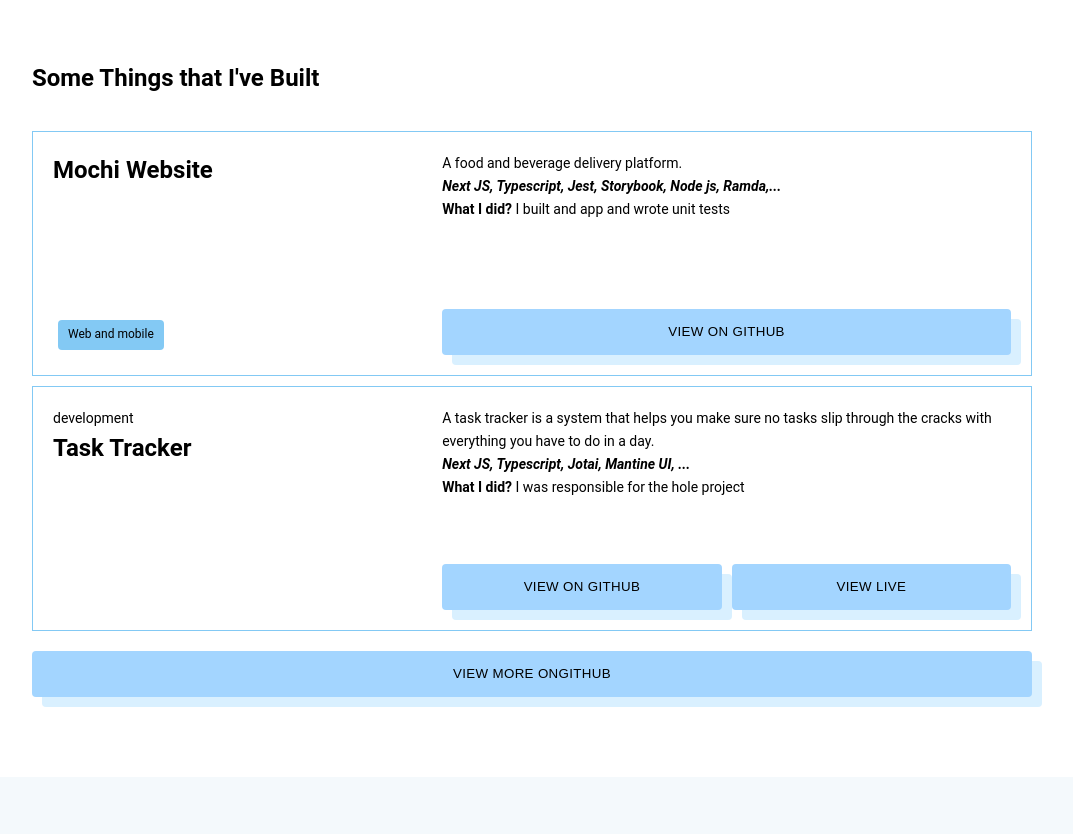
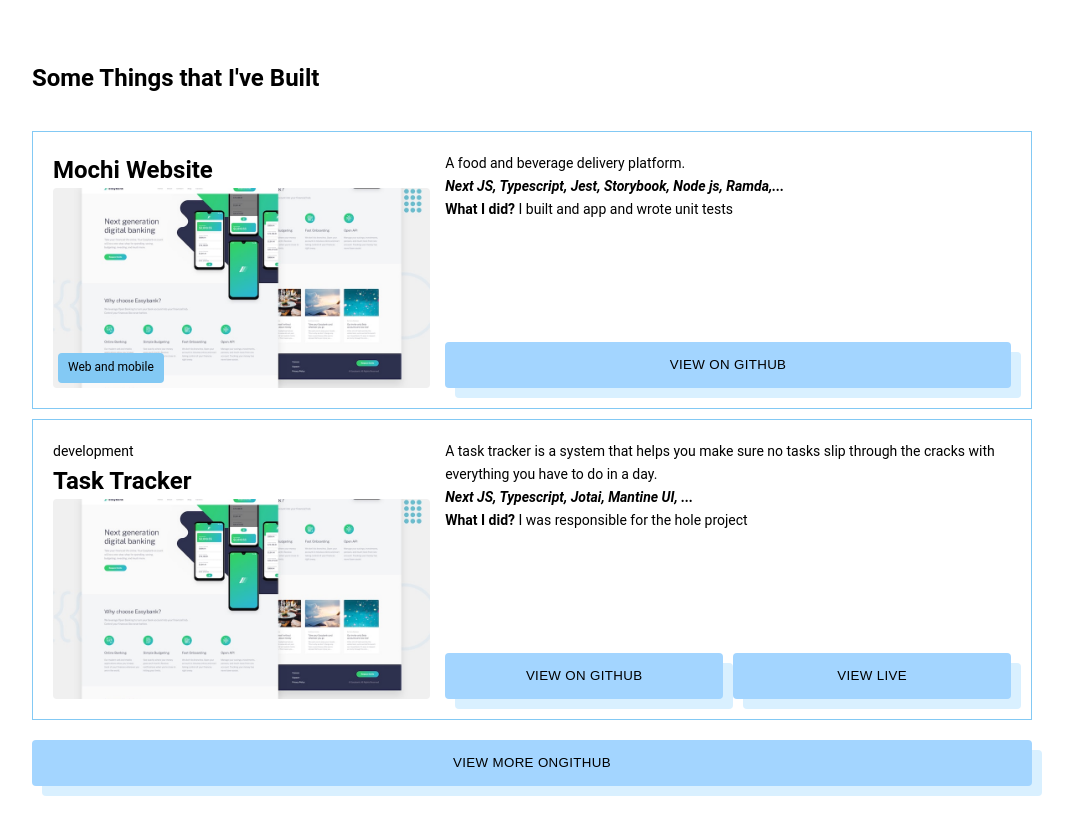
Before and after one commit to Dalcio/dalcio-garcia, a Next.js app: page /works in a window 1280 px wide. Shown: the part 820-1654 px from the top of the page, without its empty margins (108-1181 px from the left). Before the commit the page ends 1597 px from the top, so only its background shows below. Built offline with nearby package versions, Linux system fonts and the light colour scheme.

Commit message:
feat: project view img

```diff
--- a/src/components/works/WorksBody/ProjectView.tsx
+++ b/src/components/works/WorksBody/ProjectView.tsx
@@ -10,6 +10,7 @@ export type ProjectViewProps = {
 	stack?: string;
 	role?: string;
 	platform?: string;
+	cover?: string;
 	className?: string | 'home';
 };
 
@@ -38,6 +39,20 @@ export const ProjectViewContainer = styled.div(
 					background: ${t.colors.white};
 				}
 			}
+
+			.cover {
+				width: 100%;
+				height: 200px;
+				border-radius: ${t.radii.sm};
+				overflow: hidden;
+
+				& > img {
+					transition: transform ${t.transitions.xFast} ease-in;
+					width: 100%;
+					height: 100%;
+					object-fit: cover;
+				}
+			}
 		}
 
 		.desc {
@@ -63,7 +78,7 @@ export const ProjectViewContainer = styled.div(
 
 		${t.media.bp1} {
 			display: grid;
-			gap: ${t.space.md};
+			gap: ${t.space.lg};
 			grid-template-areas:
 				'head desc'
 				'head desc'
@@ -112,6 +127,10 @@ export const ProjectViewContainer = styled.div(
 				& > .platform {
 					background: ${t.colors.border};
 				}
+
+				& > .cover > img {
+					transform: scale(1.2);
+				}
 			}
 		}
 	`
@@ -126,6 +145,7 @@ export default function ProjectView({
 	platform,
 	role,
 	stack,
+	cover,
 	className
 }: ProjectViewProps) {
 	return (
@@ -135,6 +155,11 @@ export default function ProjectView({
 				<Title type="small" className="title">
 					{name}
 				</Title>
+				{cover && (
+					<div className="cover">
+						<img src={cover} alt={name} />
+					</div>
+				)}
 				{platform && <div className="platform">{platform}</div>}
 			</div>
 			<div className="desc">
--- a/src/data/awesome-things.json
+++ b/src/data/awesome-things.json
@@ -1,4 +1,4 @@
 {
 	"articles": [2],
-	"projects": [0, 3]
+	"projects": [0, 2]
 }
--- a/src/data/projects.json
+++ b/src/data/projects.json
@@ -2,6 +2,7 @@
 	{
 		"id": 0,
 		"name": "Mochi Website",
+		"cover": "/desktop-preview.jpg",
 		"platform": "Web and mobile",
 		"role": "I built and app and wrote unit tests",
 		"stack": "Next JS, Typescript, Jest, Storybook, Node js, Ramda,...",
@@ -11,6 +12,7 @@
 	{
 		"id": 2,
 		"date": "development",
+		"cover": "/desktop-preview.jpg",
 		"name": "Task Tracker",
 		"role": "I was responsible for the hole project",
 		"stack": "Next JS, Typescript, Jotai, Mantine UI, ...",
--- a/src/layout/Wrapper.ts
+++ b/src/layout/Wrapper.ts
@@ -1,8 +1,7 @@
-import ROUTES, { Routes } from '@constants/routes';
 import styled, { css } from 'styled-components';
 
 const LayoutWrapper = styled.div(
-	({ theme: { space, colors, zIndices } }) => css`
+	() => css`
 		display: flex;
 		align-items: center;
 		justify-content: center;
--- a/src/pages/_document.tsx
+++ b/src/pages/_document.tsx
@@ -48,10 +48,6 @@ export default class MyDocument extends Document {
 						href="https://fonts.gstatic.com"
 						crossOrigin="true"
 					/>
-					{/* <link
-						href="https://fonts.googleapis.com/css2?family=Roboto&display=swap"
-						rel="stylesheet"
-					/> */}
 					<link rel="stylesheet" href="fonts/Roboto.ttf" />
 				</Head>
 				<body>
```
Also changed, not shown: src/components/home/HomeHeader/styles.ts (+25 -1 lines), public/desktop-preview.jpg (added).
